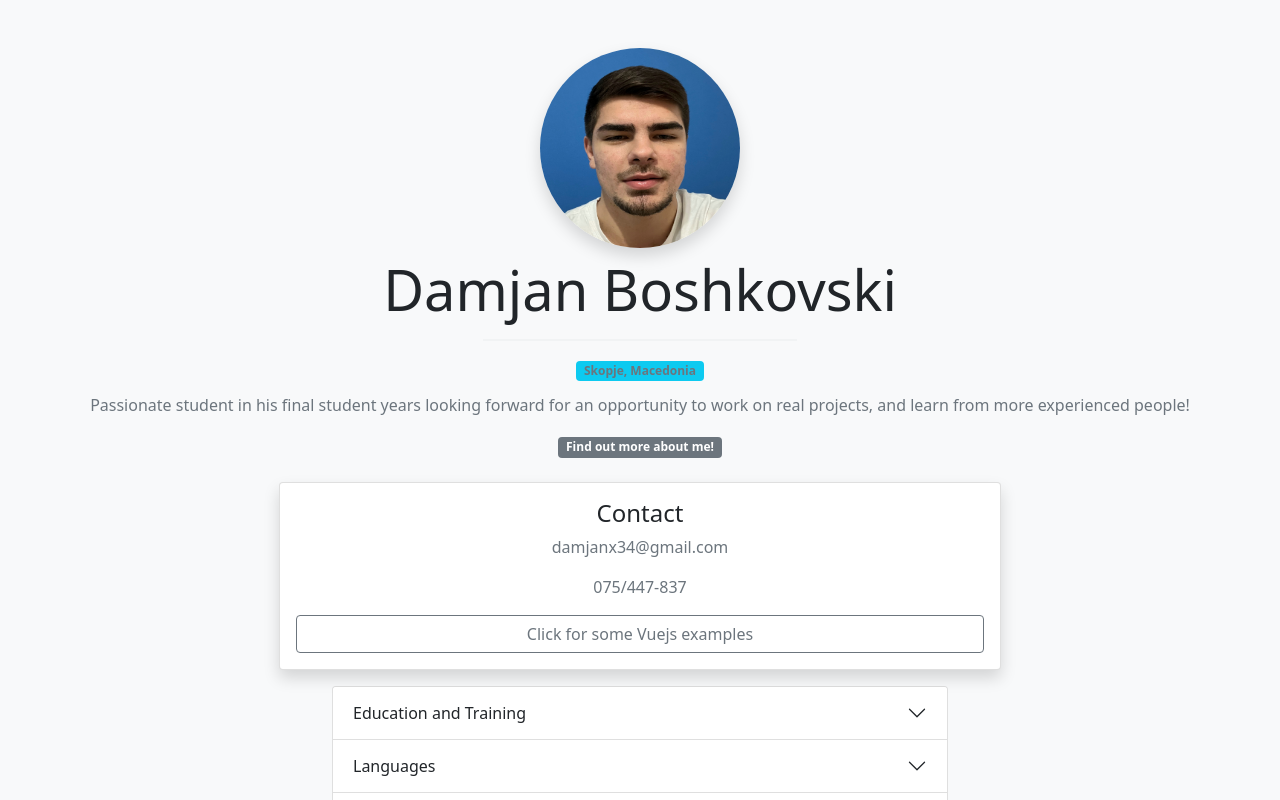
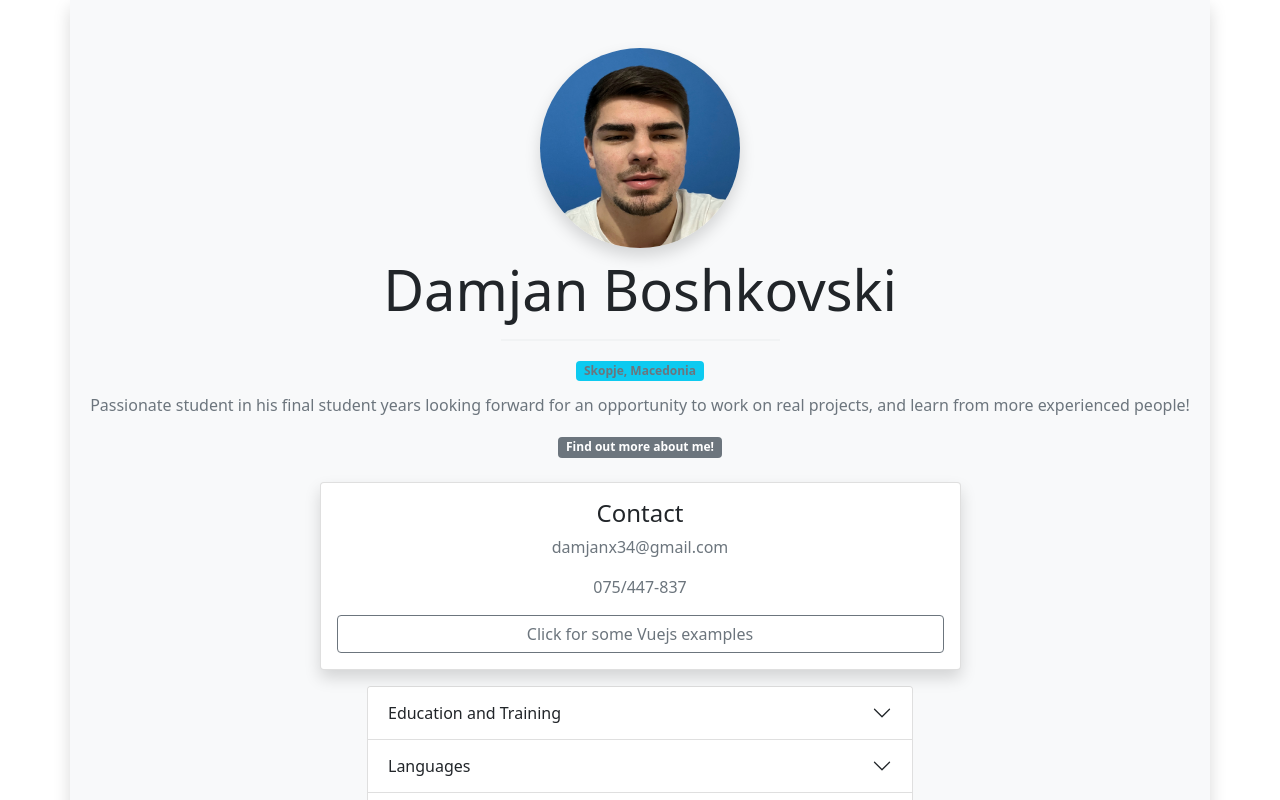
Before and after one commit to dboshkovski18/cv_react, a React (Create React App) app: page / in a window 1280 px wide. Shown: the top 800 px of the page. Built offline with nearby package versions, Linux system fonts and the light colour scheme.

Commit message:
Update App.js

```diff
--- a/src/App.js
+++ b/src/App.js
@@ -11,7 +11,7 @@ class App extends React.Component {
 
     render() {
         return (
-            <Container fluid className="bg-light shadow text-center">
+            <Container className="bg-light shadow text-center">
                 <img className="mt-5 rounded-circle shadow" src={pic} width="200px" height="200px"/>
                 <div className="row">
 
```
